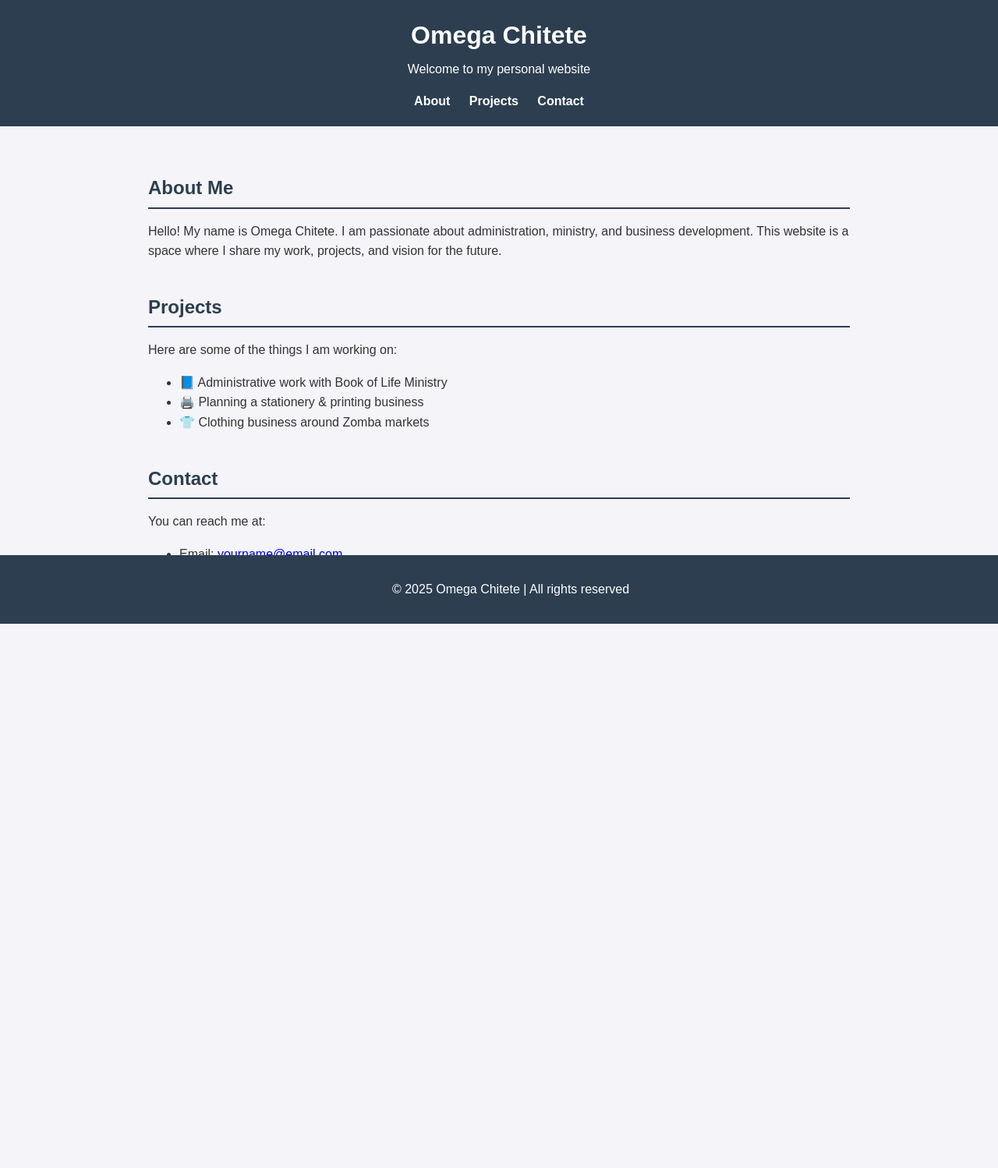
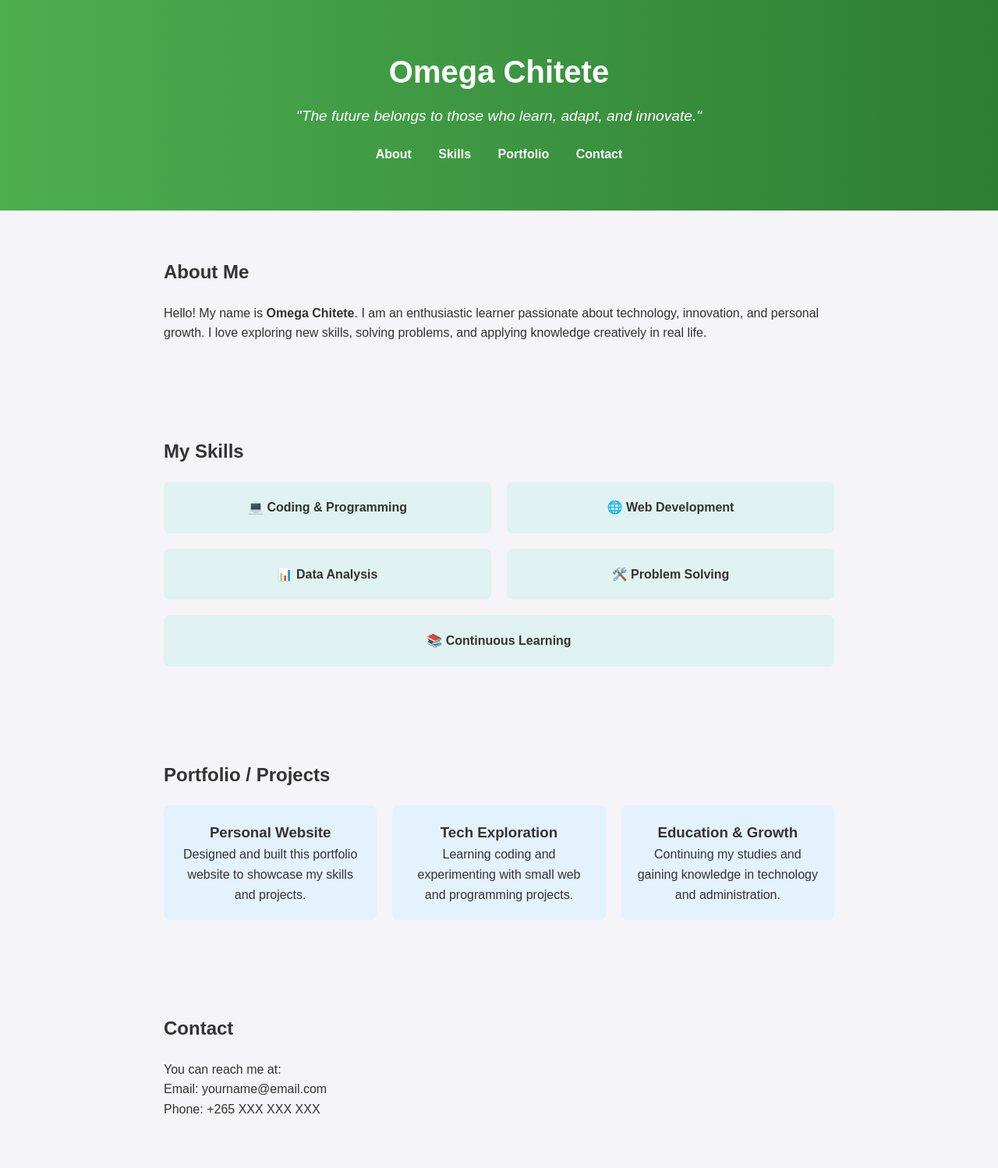
Before and after one commit to omegachitete-oc/https-omegachitete.github.io-, a plain HTML site: page index.html in a window 1280 px wide. Shown: the top 1498 px of the page at 78% size. Before the commit the page ends 829 px from the top, so only its background shows below. Drawn offline with Linux system fonts and the light colour scheme.

Commit message:
Updated website: added skills, portfolio, and hero banner

```diff
--- a/index.html
+++ b/index.html
@@ -5,103 +5,132 @@
   <meta name="viewport" content="width=device-width, initial-scale=1.0">
   <title>Omega Chitete | Personal Website</title>
   <style>
+    * { margin: 0; padding: 0; box-sizing: border-box; }
+
     body {
       font-family: Arial, sans-serif;
-      margin: 0;
-      padding: 0;
-      background: #f4f4f9;
+      line-height: 1.6;
+      background-color: #f4f4f9;
       color: #333;
-      line-height: 1.6;
     }
+
+    /* Header / Hero Banner */
     header {
-      background: #2c3e50;
-      color: #fff;
-      padding: 20px 0;
+      background: linear-gradient(to right, #4CAF50, #2E7D32);
+      color: white;
       text-align: center;
+      padding: 60px 20px;
     }
-    header h1 {
-      margin: 0;
-      font-size: 2rem;
-    }
-    header p {
-      margin: 5px 0 0;
-    }
-    nav {
-      margin-top: 15px;
-    }
+
+    header h1 { font-size: 2.5em; margin-bottom: 10px; }
+    header p { font-size: 1.2em; font-style: italic; }
+
+    nav { margin-top: 20px; }
     nav a {
-      color: #fff;
-      margin: 0 10px;
+      color: white;
+      margin: 0 15px;
       text-decoration: none;
       font-weight: bold;
+      transition: color 0.3s;
     }
-    nav a:hover {
-      text-decoration: underline;
+    nav a:hover { color: #ffeb3b; }
+
+    /* Sections */
+    section {
+      padding: 60px 20px;
+      max-width: 900px;
+      margin: auto;
     }
-    .container {
-      max-width: 900px;
-      margin: 20px auto;
-      padding: 20px;
-    }
-    section {
-      margin-bottom: 40px;
-    }
-    h2 {
-      border-bottom: 2px solid #2c3e50;
-      padding-bottom: 5px;
-      margin-bottom: 15px;
-      color: #2c3e50;
-    }
+    h2 { margin-bottom: 20px; color: #333; }
+
+    ul { list-style: none; padding-left: 0; }
+    ul li { padding: 10px 0; font-size: 1.1em; }
+
+    /* Skills Section */
+    .skills { display: flex; flex-wrap: wrap; gap: 20px; }
+    .skill { background-color: #e0f2f1; padding: 20px; border-radius: 8px; flex: 1 1 40%; text-align: center; font-weight: bold; }
+
+    /* Portfolio Section */
+    .portfolio { display: grid; grid-template-columns: repeat(auto-fit, minmax(250px, 1fr)); gap: 20px; }
+    .project { background-color: #e3f2fd; padding: 20px; border-radius: 8px; text-align: center; }
+
     footer {
       text-align: center;
-      padding: 15px;
-      background: #2c3e50;
-      color: #fff;
-      position: fixed;
-      bottom: 0;
-      width: 100%;
+      padding: 20px;
+      background: #333;
+      color: white;
+      margin-top: 40px;
+    }
+
+    @media (max-width: 600px) {
+      nav a { display: block; margin: 10px 0; }
+      header h1 { font-size: 2em; }
     }
   </style>
 </head>
 <body>
+
+  <!-- Header / Hero Banner -->
   <header>
     <h1>Omega Chitete</h1>
-    <p>Welcome to my personal website</p>
+    <p>"The future belongs to those who learn, adapt, and innovate."</p>
     <nav>
       <a href="#about">About</a>
-      <a href="#projects">Projects</a>
+      <a href="#skills">Skills</a>
+      <a href="#portfolio">Portfolio</a>
       <a href="#contact">Contact</a>
     </nav>
   </header>
 
-  <div class="container">
+  <!-- About Me -->
   <section id="about">
     <h2>About Me</h2>
-      <p>Hello! My name is Omega Chitete. I am passionate about administration, ministry, and business development. This website is a space where I share my work, projects, and vision for the future.</p>
+    <p>Hello! My name is <strong>Omega Chitete</strong>. I am an enthusiastic learner passionate about technology, innovation, and personal growth. I love exploring new skills, solving problems, and applying knowledge creatively in real life.</p>
   </section>
 
-    <section id="projects">
-      <h2>Projects</h2>
-      <p>Here are some of the things I am working on:</p>
-      <ul>
-        <li>📘 Administrative work with Book of Life Ministry</li>
-        <li>🖨️ Planning a stationery & printing business</li>
-        <li>👕 Clothing business around Zomba markets</li>
-      </ul>
+  <!-- Skills -->
+  <section id="skills">
+    <h2>My Skills</h2>
+    <div class="skills">
+      <div class="skill">💻 Coding & Programming</div>
+      <div class="skill">🌐 Web Development</div>
+      <div class="skill">📊 Data Analysis</div>
+      <div class="skill">🛠️ Problem Solving</div>
+      <div class="skill">📚 Continuous Learning</div>
+    </div>
   </section>
 
+  <!-- Portfolio / Projects -->
+  <section id="portfolio">
+    <h2>Portfolio / Projects</h2>
+    <div class="portfolio">
+      <div class="project">
+        <h3>Personal Website</h3>
+        <p>Designed and built this portfolio website to showcase my skills and projects.</p>
+      </div>
+      <div class="project">
+        <h3>Tech Exploration</h3>
+        <p>Learning coding and experimenting with small web and programming projects.</p>
+      </div>
+      <div class="project">
+        <h3>Education & Growth</h3>
+        <p>Continuing my studies and gaining knowledge in technology and administration.</p>
+      </div>
+    </div>
+  </section>
+
+  <!-- Contact -->
   <section id="contact">
     <h2>Contact</h2>
     <p>You can reach me at:</p>
-      <ul>
-        <li>Email: <a href="mailto:yourname@email.com">yourname@email.com</a></li>
-        <li>Phone: +265 XXX XXX XXX</li>
-      </ul>
+    <p>Email: yourname@email.com</p>
+    <p>Phone: +265 XXX XXX XXX</p>
   </section>
-  </div>
 
+  <!-- Footer -->
   <footer>
-    <p>&copy; 2025 Omega Chitete | All rights reserved</p>
+    <p>© 2025 Omega Chitete | All rights reserved</p>
   </footer>
+
 </body>
   </html>
```
Lines whose indentation alone changed are shown as unchanged.
